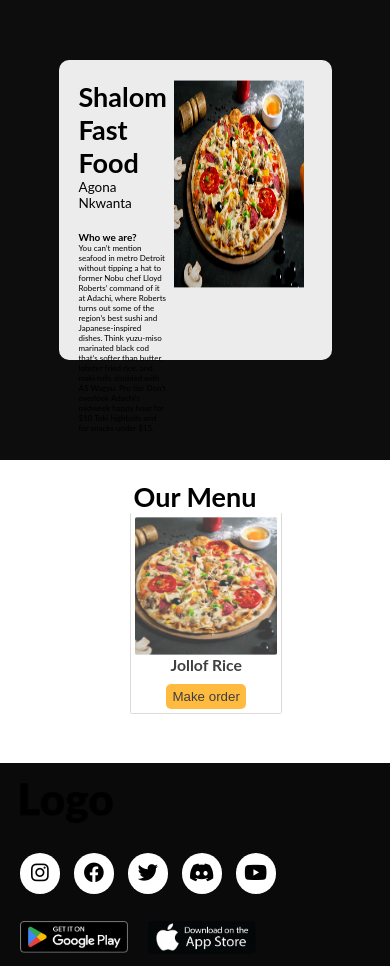
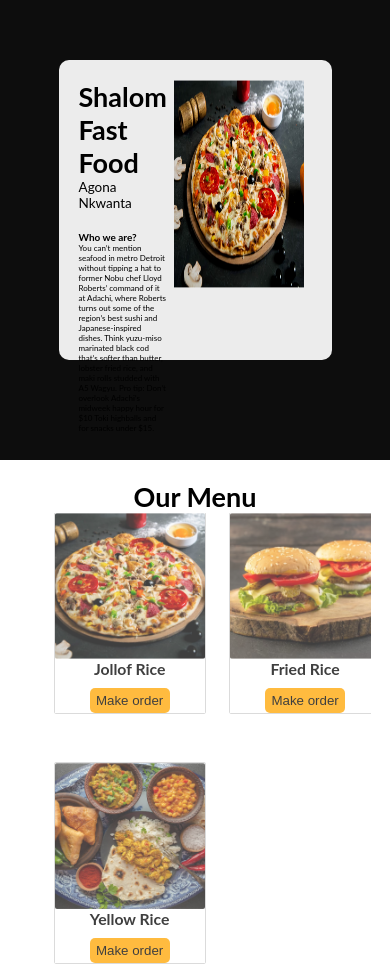
Before and after one commit to AugustineLove/OLS, a plain HTML site: page views/restaurantDetailsPage.html in a window 390 px wide. Shown: the part 120-1086 px from the top of the page. Drawn offline with nearby package versions, Linux system fonts and the light colour scheme.

Commit message:
Fixed bugs

```diff
--- a/styles/restaurantDetailPage.css
+++ b/styles/restaurantDetailPage.css
@@ -66,16 +66,18 @@ h2{
 }
 
 .menu{
-    width: 70%;
+    width: 80%;
     display: grid;
-    grid-template-columns: 15% 15% 15%;
-    column-gap: .9%;
+    grid-template-columns: 30% 30% 30%;
+    column-gap: .2%;
+    row-gap: 40px;
     justify-content: center;
     align-items: center;
     margin: 0 auto;
     position: relative;
 }
 .menuItem{
+    width: 70%;
     display: flex;
     flex-direction: column;
     align-items: center;
@@ -201,13 +203,25 @@ h2{
         align-items: center;
     }
 
+    .menu{
+        width: 90%;
+        display: grid;
+        grid-template-columns: 30% 30%;
+        column-gap: 20%;
+        row-gap: 40px;
+        justify-content: center;
+        align-items: center;
+        margin: 0 auto;
+        position: relative;
+    }
+
     .menuItem{
         display: flex;
         flex-direction: column;
         align-items: center;
         margin-bottom: 10px;
         box-shadow: 0 .02rem .08rem black;
-        padding: 4px;
+        padding: 0px;
         height: 200px;
         justify-content: space-between;
         width: 150px;
--- a/views/restaurantDetailsPage.html
+++ b/views/restaurantDetailsPage.html
@@ -56,15 +56,16 @@
 
 
 
-        const menuItem = document.createElement('div');
+        function createMenuOrderItem(foodItem){
+            const menuItem = document.createElement('div');
         menuItem.className = 'menuItem';
 
         const itemImg = document.createElement('img');
-        itemImg.src = '../img/restaurant-2.png';
+        itemImg.src = foodItem.itemImg;
 
         const btn = document.createElement('div');
         const foodName = document.createElement('h3');
-        foodName.innerHTML = 'Jollof Rice';
+        foodName.innerHTML = foodItem.foodName;
         const btnContent = `<button>Make order</button>`;
         btn.innerHTML = btnContent;
 
@@ -92,6 +93,25 @@
         menuItem.appendChild(btn);
 
         document.getElementById('menu').appendChild(menuItem);
+        }
+
+        const menuOrderItems = [
+            {
+                itemImg: '../img/restaurant-2.png',
+                foodName: 'Jollof Rice',
+            },
+            {
+                itemImg: '../img/restaurant-3.png',
+                foodName: 'Fried Rice',
+            },
+            {
+                itemImg: '../img/restaurant-4.png',
+                foodName: 'Yellow Rice',
+            },
+        ]
+
+        menuOrderItems.forEach((food) => createMenuOrderItem(food))
+
     </script>
     <script src="../components/navBar.js"></script>
     <script src="../components/footer.js"></script>
```
